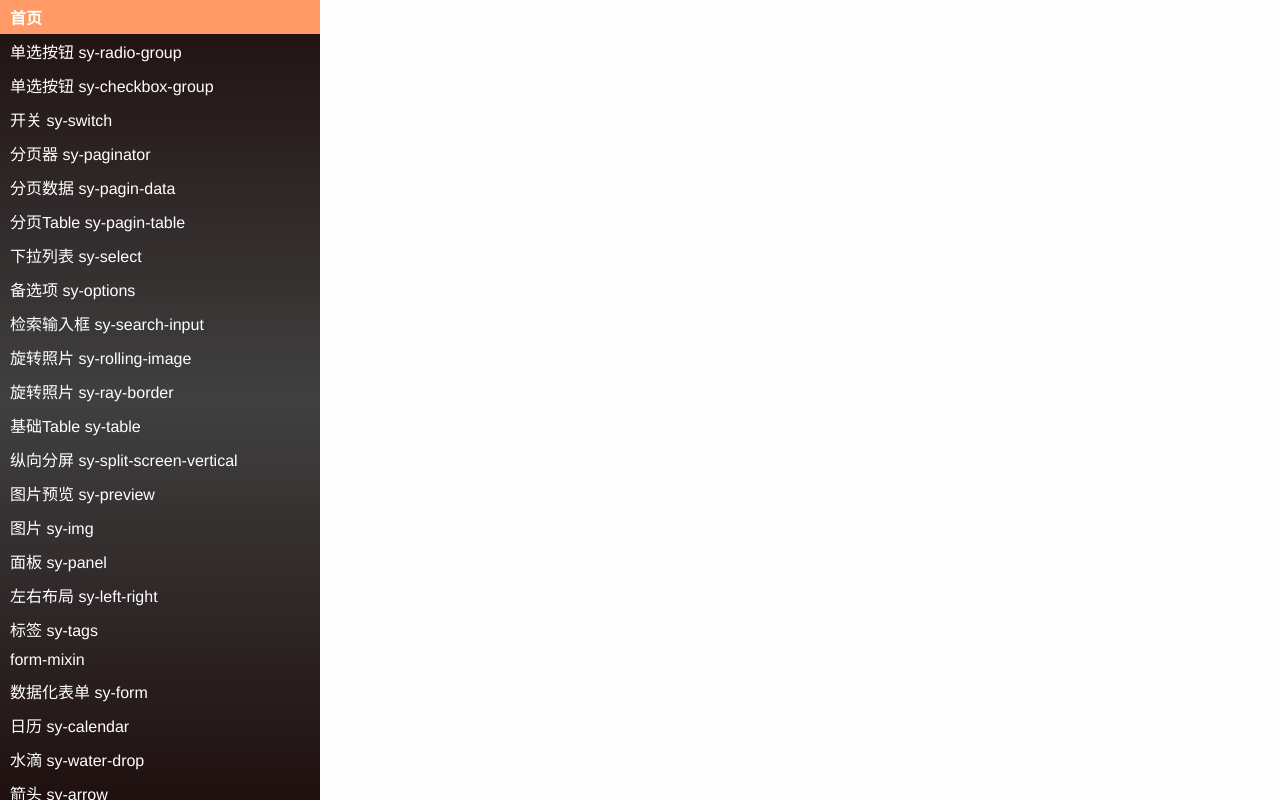
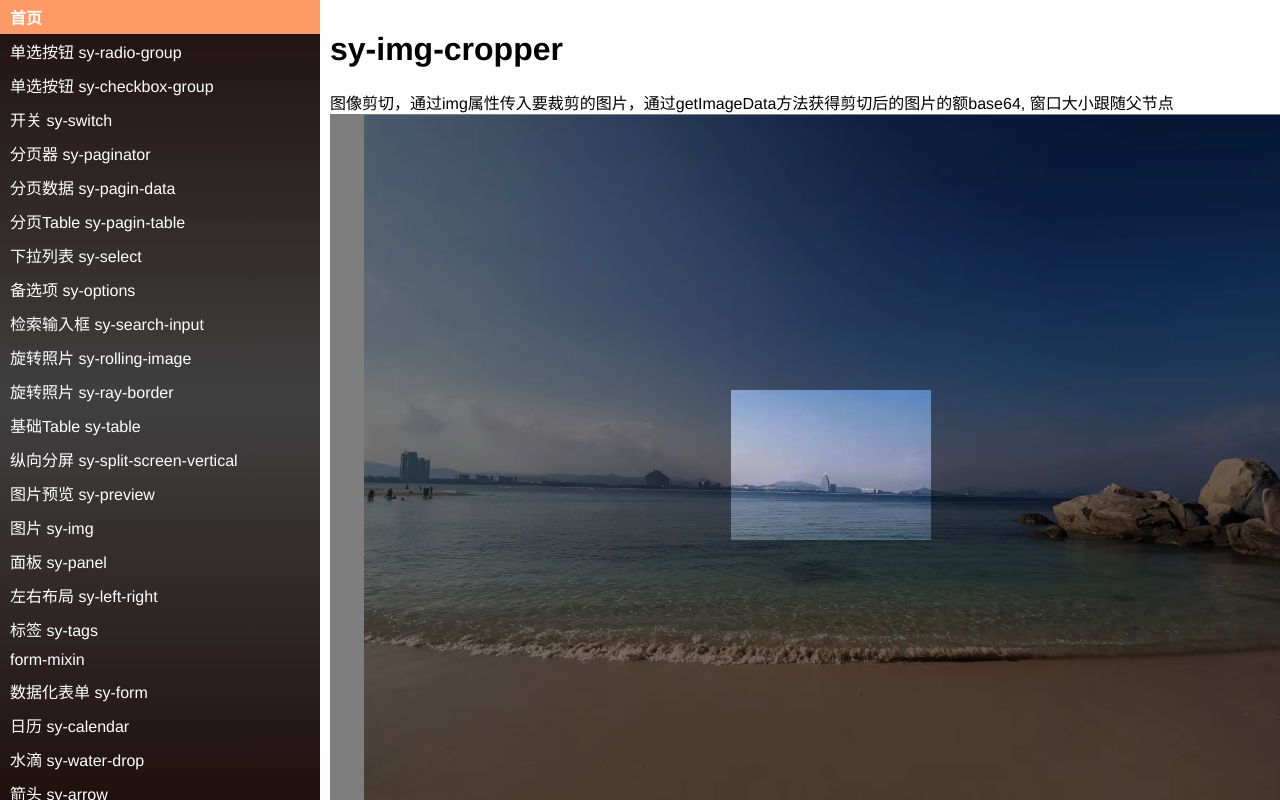
Before and after one commit to lshxq/tsyvue, a Vue app: page /img-cropper in a window 1280 px wide. Built offline with nearby package versions, Linux system fonts and the light colour scheme.

Commit message:
save img cropper

```diff
--- a/examples/router/routes.js
+++ b/examples/router/routes.js
@@ -298,6 +298,15 @@ const naviRoutes = [
     component: () => import("../views/example-clip-path.vue"),
   },
   {
+    path: "/img-cropper",
+    name: "img-cropper",
+    meta: {
+      navi: "img-cropper",
+      label: "img-cropper",
+    },
+    component: () => import("../views/example-img-cropper.vue"),
+  },
+  {
     path: "/directives",
     name: "directives",
     meta: {
--- /dev/null
+++ b/examples/views/example-img-cropper.vue
@@ -0,0 +1,42 @@
+<template>
+  <div class="example-image-cropper-main">
+    <div>
+      <h1>sy-img-cropper</h1>
+      图像剪切，通过img属性传入要裁剪的图片，通过getImageData方法获得剪切后的图片的额base64, 窗口大小跟随父节点
+    </div>
+    <div class="cropper-wrapper">
+      <sy-img-cropper ref="cropper" :img="require('../assets/beach.jpg')"/>
+    </div>
+
+    <button @click="getImageData">获得图像</button>
+    <img :src="output" class="output"/>
+  </div>
+
+</template>
+
+<script>
+export default {
+  data() {
+    return {
+      output: ''
+    }
+  },
+  methods: {
+    getImageData() {
+      this.output = this.$refs.cropper.getImageData()
+    }
+  }
+}
+</script>
+
+<style scoped>
+.cropper-wrapper {
+  width: 1000px;
+  height: 700px;
+  border: 1px solid gray;
+}
+
+.output {
+  border: 1px solid red;
+}
+</style>
--- a/package.json
+++ b/package.json
@@ -1,6 +1,6 @@
 {
   "name": "tsyvue",
-  "version": "0.1.29",
+  "version": "0.1.30",
   "main": "packages/index.js",
   "scripts": {
     "serve": "vue-cli-service serve",
--- /dev/null
+++ b/packages/components/img-cropper/index.js
@@ -0,0 +1,7 @@
+import ImgCropper from './src/img-cropper.vue'
+
+ImgCropper.install = function(Vue) {
+  Vue.component(ImgCropper.name, ImgCropper)
+}
+
+export default ImgCropper
--- /dev/null
+++ b/packages/components/img-cropper/src/img-cropper.vue
@@ -0,0 +1,180 @@
+<template>
+  <div class="sy-img-cropper-main" ref="mainRef" @scroll="scrollScale($event)">
+    <img :src="img" :style="imgStyleComp" ref='imgRef' @load="imgLoaded()" draggable="false"/>
+    <div class="window" v-drag :style="windowStyleComp"  :data-drag-range-h="dragRangeH" :data-drag-range-v="dragRangeV" @dragged="updateWindowPos"></div>
+    <canvas ref="canvasRef" class="canvas"></canvas>
+
+  </div>
+</template>
+
+<script>
+export default {
+  name: 'SyImgCropper',
+  props: {
+    img: String,
+    windowSize: {
+      type: Object,
+      default() {
+        return {
+          width: 200,
+          height: 150
+        }
+      }
+    }
+  },
+  data() {
+    return {
+      size: false,     // panel大小
+      scale: 1,
+      imgSize: false,
+      windowPos: {
+        left: 100,
+        top: 100
+      }
+    }
+  },
+  computed: {
+    minScale() {
+      const {
+        imgSize,
+        windowSize
+      } = this
+      if (imgSize) {
+        const {
+          width,
+          height
+        } = imgSize
+        const scaleW = windowSize.width / width
+        const scaleH = windowSize.height / height
+        return Math.max(scaleW, scaleH)
+      }
+      return 0.01
+    },
+    dragRangeH() {
+      const {
+        size,
+        windowSize
+      } = this
+      return `0,${size.width - windowSize.width}`
+    },
+    dragRangeV() {
+      const {
+        size,
+        windowSize
+      } = this
+      return `0,${size.height - windowSize.height}`
+    },
+    imgStyleComp() {
+      return {
+        zoom: this.scale
+      }
+    },
+    windowStyleComp() {
+      return {
+        width: `${this.windowSize.width}px`,
+        height: `${this.windowSize.height}px`,
+        left: `${this.windowPos.left}px`,
+        top: `${this.windowPos.top}px`
+      }
+    }
+  },
+  mounted() {
+    const mainPanel = this.$refs.mainRef
+    this.size = {
+      height: mainPanel.offsetHeight,
+      width: mainPanel.offsetWidth
+    }
+    this.windowPos = {
+      top: (mainPanel.offsetHeight - this.windowSize.height) / 2,
+      left: (mainPanel.offsetWidth - this.windowSize.width) / 2,
+    }
+
+    mainPanel.addEventListener('wheel', this.scrollScale)
+  },
+
+  beforeUnmount() {
+    this.$refs.mainRef.removeEventListener('wheel', this.scrollScale)
+  },
+
+  methods: {
+    getImageData() {
+      const {
+        windowSize,
+        windowPos,
+        size,
+        imgSize,
+      } = this
+      const canvas = this.$refs.canvasRef;
+      const ctx = canvas.getContext('2d');
+      canvas.width = imgSize.width * this.scale;
+      canvas.height = imgSize.height * this.scale;
+      ctx.drawImage(this.$refs.imgRef, 0, 0, canvas.width, canvas.height);
+
+      const offsetX = (size.width - canvas.width) / 2
+      const offsetY = (size.height - canvas.height) / 2
+      const x = windowPos.left - offsetX
+      const y = windowPos.top  - offsetY
+      const imgData = ctx.getImageData(x, y, windowSize.width, windowSize.height)
+
+      canvas.width = windowSize.width
+      canvas.height = windowSize.height
+      ctx.putImageData(imgData, 0, 0)
+      return canvas.toDataURL()
+    },
+    updateWindowPos({target}) {
+      this.windowPos = {
+        left: target.offsetLeft,
+        top: target.offsetTop
+      }
+    },
+    scrollScale(evt) {
+      const direction =  Math.sign(evt.deltaY) * 0.05
+      this.scale += direction
+      if (this.scale < this.minScale) {
+        this.scale = this.minScale
+      }
+    },
+    imgStyle() {
+      return {}
+    },
+    imgLoaded() {
+      console.log(this.$refs.imgRef.width, )
+      this.imgSize = {
+        height: this.$refs.imgRef.height,
+        width: this.$refs.imgRef.width
+      }
+      const rateWidth = this.size.width / this.imgSize.width
+      const rateHeight = this.size.height / this.imgSize.height
+      this.scale = Math.min(rateWidth, rateHeight)
+    }
+  }
+}
+</script>
+
+<style scoped>
+.sy-img-cropper-main {
+  --height: 100%;
+  --width: 100%;
+  height: var(--height);
+  width: var(--width);
+  display: flex;
+  justify-content: center;
+  align-items: center;
+  position: relative;
+  user-select: none;
+  overflow: hidden;
+}
+
+
+.window {
+  background: transparent;
+  position: absolute;
+  outline: rgba(0, 0, 0, 0.5) 1500px solid;
+}
+
+.canvas {
+  position: absolute;
+  top: 100%;
+  border: 1px solid red;
+}
+</style>
--- a/packages/index.js
+++ b/packages/index.js
@@ -25,6 +25,7 @@ import WaterDrop from './components/water-drop';
 import Switch from './components/switch';
 import Blocks from './components/blocks';
 import Miao from './components/miao';
+import ImgCropper from './components/img-cropper';
 import FormMixin from "./mixins/form-mixin";
 
 
@@ -55,6 +56,7 @@ const components = [
   Calendar, // 日历
   WaterDrop, // 水滴
   Switch, // 开关
+  ImgCropper, // 图片裁剪
   Blocks, // 俄罗斯方块
   Miao, // 喵了个咪
 ];
@@ -113,6 +115,7 @@ export default {
   Switch,
   Blocks,
   Miao,
+  ImgCropper,
   // mixins
   FormMixin,
 };
```
